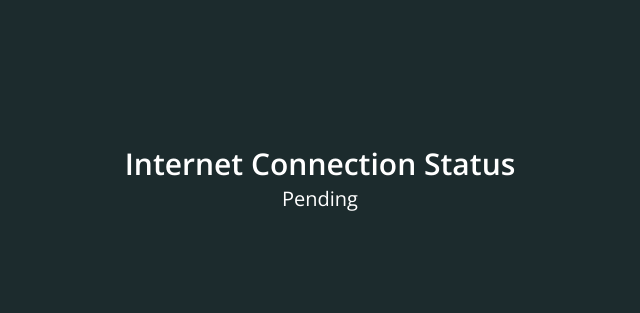
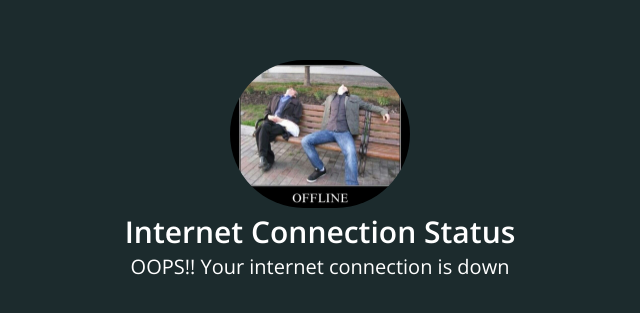
Before and after one commit to DanielaBerlin/Internet-Connection-Status-Detector, a plain HTML site: page index.html in a window 1280 px wide. Shown: the part 229-542 px from the top of the page, without its empty margins (320-960 px from the left). Drawn offline with nearby package versions, Linux system fonts and the light colour scheme; no server answers.

Commit message:
added images offline & online, created connectionStatus function

```diff
--- a/index.html
+++ b/index.html
@@ -13,7 +13,7 @@
   <body>
     <section id="main">
       <div class="container">
-        <img id="image" />
+        <img id="image">
         <h1>Internet Connection Status</h1>
         <p class="status" id="status">Pending</p>
       </div>
--- a/script.js
+++ b/script.js
@@ -2,3 +2,44 @@
 const image = document.getElementById("image");
 const statusDisplay = document.getElementById("status");
 const bgColor = document.getElementById("main");
+
+function setColor(){
+    bgColor.classList.add("online");
+}
+
+
+async function connectionStatus(){
+    try {
+        const fetchResult = await fetch('https://upload.wikimedia.org/wikipedia/commons/thumb/b/b6/SIPI_Jelly_Beans_4.1.07.tiff/lossy-page1-256px-SIPI_Jelly_Beans_4.1.07.tiff.jpg' + (new Date()).getTime());
+        image.src = "./images/online.png"
+        setColor();
+        return fetchResult.status >= 200 && fetchResult.status < 300;
+    } catch (error) {
+        console.error(error);
+        statusDisplay.textContent  = "OOPS!! Your internet connection is down";
+        image.src = "./images/offline.jpeg";
+        bgColor.classList.remove("online");
+
+    }
+}
+
+//MONITOR THE CONNECTION
+setInterval(async () => {
+    const result = await connectionStatus();
+    if (result) {
+        statusDisplay.textContent = "You are ONLINE!, CONNECTION LOOKS GOOD";
+        setColor();
+    }
+}, 5000);
+
+
+//CHECK CONNECTION WHEN THE PAGE LOADS
+
+window.addEventListener("load", async (event) => {
+    if
+    (connectionStatus()) {
+        statusDisplay.textContent = "You are ONLINE";
+    } else {
+        statusDisplay.textContent = "You are OFFLINE";
+    }
+})
```
Also changed, not shown: images/offline.jpeg (added), images/online.png (added).
